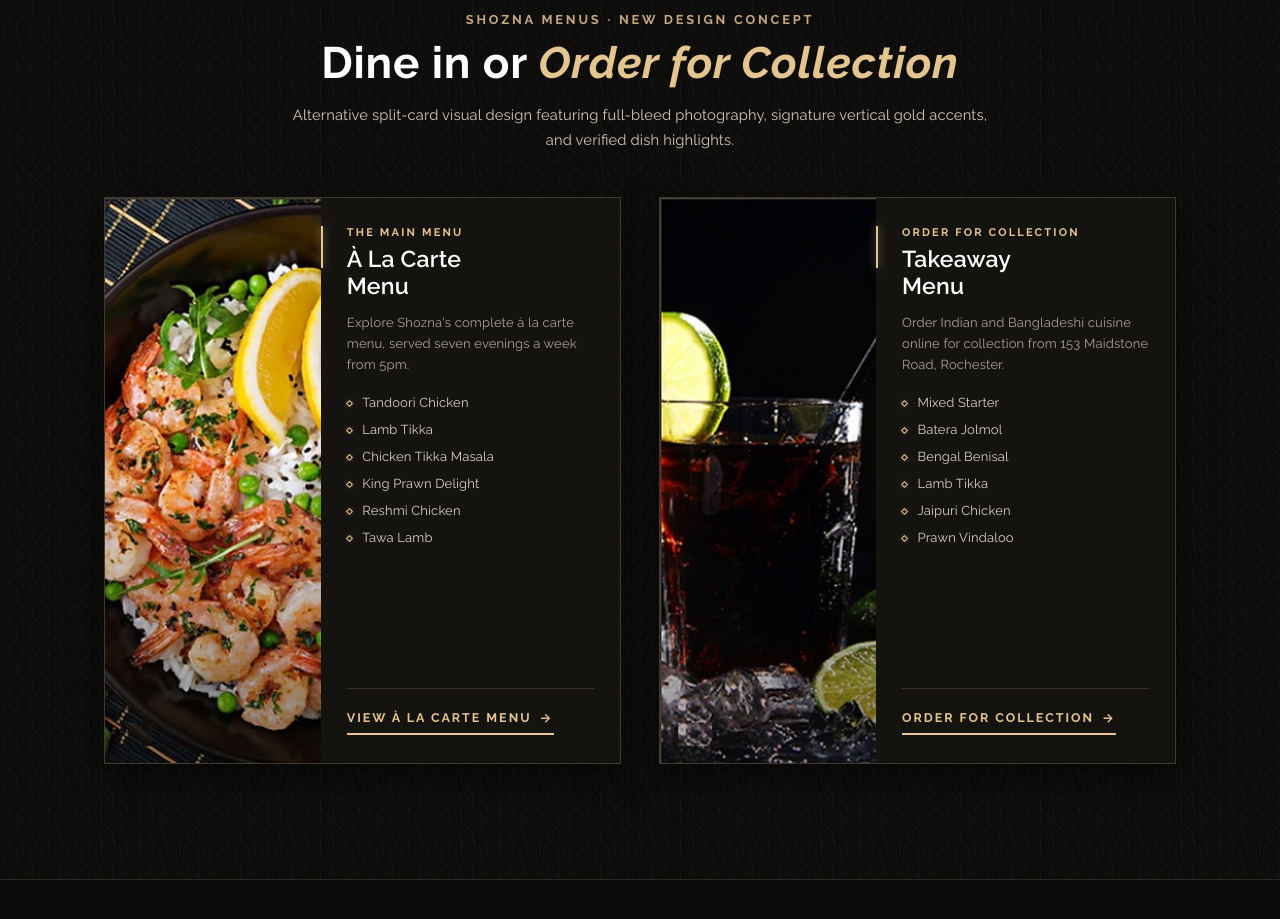
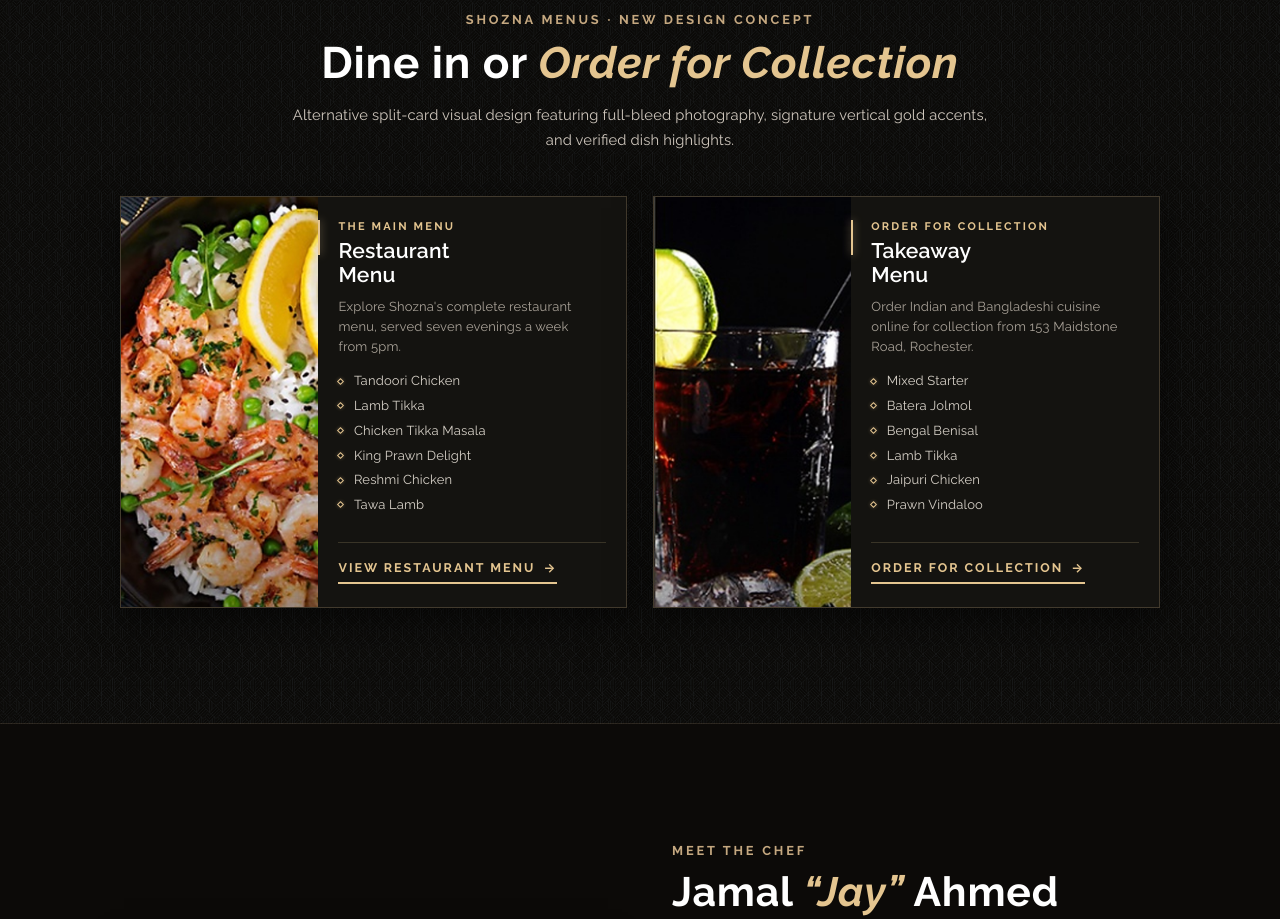
Before and after one commit to rokibulchefonline-beep/Shozna, a plain HTML site: page index.html in a window 1280 px wide. Shown: the part 2068-2987 px from the top of the page. Drawn offline with Linux system fonts and the light colour scheme.

Commit message:
fix: eliminate bottom gap in menu split cards, reduce card height, and update Card 1 to Restaurant Menu

```diff
--- a/css/site.css
+++ b/css/site.css
@@ -1535,12 +1535,14 @@
 .menu-split-grid {
   display: grid;
   grid-template-columns: repeat(2, 1fr);
-  gap: clamp(var(--s-4), 3vw, var(--s-6));
+  gap: clamp(1.25rem, 2vw, 2rem);
+  max-width: 1040px;
+  margin-inline: auto;
   align-items: stretch;
 }
 
 .section--menus-split .section-head {
-  margin-bottom: clamp(2rem, 3.5vw, 3rem);
+  margin-bottom: clamp(2rem, 3.5vw, 2.75rem);
 }
 
 .section--menus-split .lead {
@@ -1551,7 +1553,7 @@
 
 .menu-split-card {
   display: grid;
-  grid-template-columns: 42% 58%;
+  grid-template-columns: 39% 61%;
   background: #141310;
   border: 1px solid rgba(228, 197, 144, 0.22);
   padding: 0;
@@ -1571,14 +1573,17 @@
   position: relative;
   overflow: hidden;
   height: 100%;
-  min-height: 460px;
+  min-height: 0;
   background: #080706;
 }
 
 .menu-split-card__img {
+  position: absolute;
+  inset: 0;
   width: 100%;
   height: 100%;
   object-fit: cover;
+  object-position: center;
   display: block;
   transition: transform 0.65s cubic-bezier(0.2, 0.8, 0.2, 1);
 }
@@ -1593,7 +1598,7 @@
 
 .menu-split-card__content {
   position: relative;
-  padding: clamp(1.5rem, 2.2vw, 2.2rem) clamp(1.35rem, 2vw, 2rem);
+  padding: clamp(1.25rem, 1.8vw, 1.65rem) clamp(1.15rem, 1.6vw, 1.55rem);
   display: flex;
   flex-direction: column;
   background: #141310;
@@ -1602,15 +1607,15 @@
 .menu-split-card__notch-v {
   position: absolute;
   left: 0;
-  top: clamp(1.5rem, 2.2vw, 2.2rem);
+  top: clamp(1.25rem, 1.8vw, 1.65rem);
   width: 2px;
-  height: 2.6rem;
+  height: 2.2rem;
   background: #e4c590;
   box-shadow: 0 0 8px rgba(228, 197, 144, 0.65);
 }
 
 .menu-split-card__header {
-  margin-bottom: 0.85rem;
+  margin-bottom: 0.6rem;
 }
 
 .menu-split-card__eyebrow {
@@ -1620,16 +1625,16 @@
   font-weight: 700;
   letter-spacing: 0.2em;
   text-transform: uppercase;
-  margin: 0 0 0.35rem 0;
+  margin: 0 0 0.3rem 0;
   line-height: 1.25;
 }
 
 .menu-split-card__title {
   font-family: var(--font-family);
-  font-size: clamp(1.35rem, 1.8vw, 1.65rem);
+  font-size: clamp(1.25rem, 1.65vw, 1.55rem);
   font-weight: 600;
   color: #ffffff;
-  line-height: 1.18;
+  line-height: 1.15;
   margin: 0;
   letter-spacing: 0.01em;
 }
@@ -1637,17 +1642,17 @@
 .menu-split-card__lead {
   font-size: 0.8125rem;
   color: #a8a197;
-  line-height: 1.6;
-  margin: 0 0 1.15rem 0;
+  line-height: 1.55;
+  margin: 0 0 0.95rem 0;
 }
 
 .menu-split-card__list {
   list-style: none;
   padding: 0;
-  margin: 0 0 1.25rem 0;
+  margin: 0 0 0.95rem 0;
   display: flex;
   flex-direction: column;
-  gap: 0.55rem;
+  gap: 0.45rem;
 }
 
 .menu-split-card__item {
@@ -1656,7 +1661,7 @@
   gap: 0.65rem;
   font-size: 0.8125rem;
   color: #d6d0c7;
-  line-height: 1.4;
+  line-height: 1.35;
   transition: color var(--dur-fast) var(--ease-out);
 }
 
@@ -1678,8 +1683,8 @@
   width: 100%;
   height: 1px;
   background: rgba(228, 197, 144, 0.18);
-  margin-top: auto;
-  margin-bottom: 1.1rem;
+  margin-top: 0.85rem;
+  margin-bottom: 0.85rem;
 }
 
 .menu-split-card__footer {
@@ -1700,7 +1705,7 @@
   color: #e4c590;
   text-decoration: none;
   border-bottom: 2px solid #e4c590;
-  padding-bottom: 0.3rem;
+  padding-bottom: 0.25rem;
   transition: color var(--dur-fast) var(--ease-out), border-color var(--dur-fast) var(--ease-out), gap var(--dur-fast) var(--ease-out);
 }
 
@@ -1713,7 +1718,7 @@
 @media (max-width: 991px) {
   .menu-split-grid {
     grid-template-columns: 1fr;
-    max-width: 640px;
+    max-width: 540px;
     margin-inline: auto;
   }
 }
@@ -1723,11 +1728,18 @@
     grid-template-columns: 1fr;
   }
   .menu-split-card__media {
-    min-height: 240px;
-    height: 240px;
+    min-height: 200px;
+    height: 200px;
+  }
+  .menu-split-card__img {
+    position: absolute;
+    inset: 0;
   }
   .menu-split-card__notch-v {
     display: none;
+  }
+  .menu-split-card__content {
+    padding: 1.25rem 1.15rem;
   }
 }
 
--- a/index.html
+++ b/index.html
@@ -378,19 +378,19 @@
 
     <div class="grid-2 menu-split-grid">
 
-      <!-- Card 01: Restaurant / À La Carte Menu -->
+      <!-- Card 01: Restaurant Menu -->
       <article class="card menu-split-card" data-reveal>
         <div class="menu-split-card__media">
-          <img src="media/menu-card-split-1-hd.jpg" alt="Shozna Restaurant À La Carte Cuisine" class="menu-split-card__img" loading="lazy" width="498" height="1302">
+          <img src="media/menu-card-split-1-hd.jpg" alt="Shozna Restaurant Cuisine" class="menu-split-card__img" loading="lazy" width="498" height="1302">
         </div>
         <div class="menu-split-card__content">
           <span class="menu-split-card__notch-v" aria-hidden="true"></span>
           <div class="menu-split-card__header">
             <p class="menu-split-card__eyebrow">THE MAIN MENU</p>
-            <h3 class="menu-split-card__title">&Agrave; La Carte<br>Menu</h3>
+            <h3 class="menu-split-card__title">Restaurant<br>Menu</h3>
           </div>
           <p class="menu-split-card__lead">
-            Explore Shozna's complete &agrave; la carte menu, served seven evenings a week from 5pm.
+            Explore Shozna's complete restaurant menu, served seven evenings a week from 5pm.
           </p>
           <ul class="menu-split-card__list">
             <li class="menu-split-card__item">
@@ -421,7 +421,7 @@
           <div class="menu-split-card__divider" aria-hidden="true"></div>
           <div class="menu-split-card__footer">
             <a class="menu-split-card__action" href="https://www.srsdraft.co.uk/shozna-2026/restaurant-menu">
-              <span>VIEW &Agrave; LA CARTE MENU</span> &rarr;
+              <span>VIEW RESTAURANT MENU</span> &rarr;
             </a>
           </div>
         </div>
```
